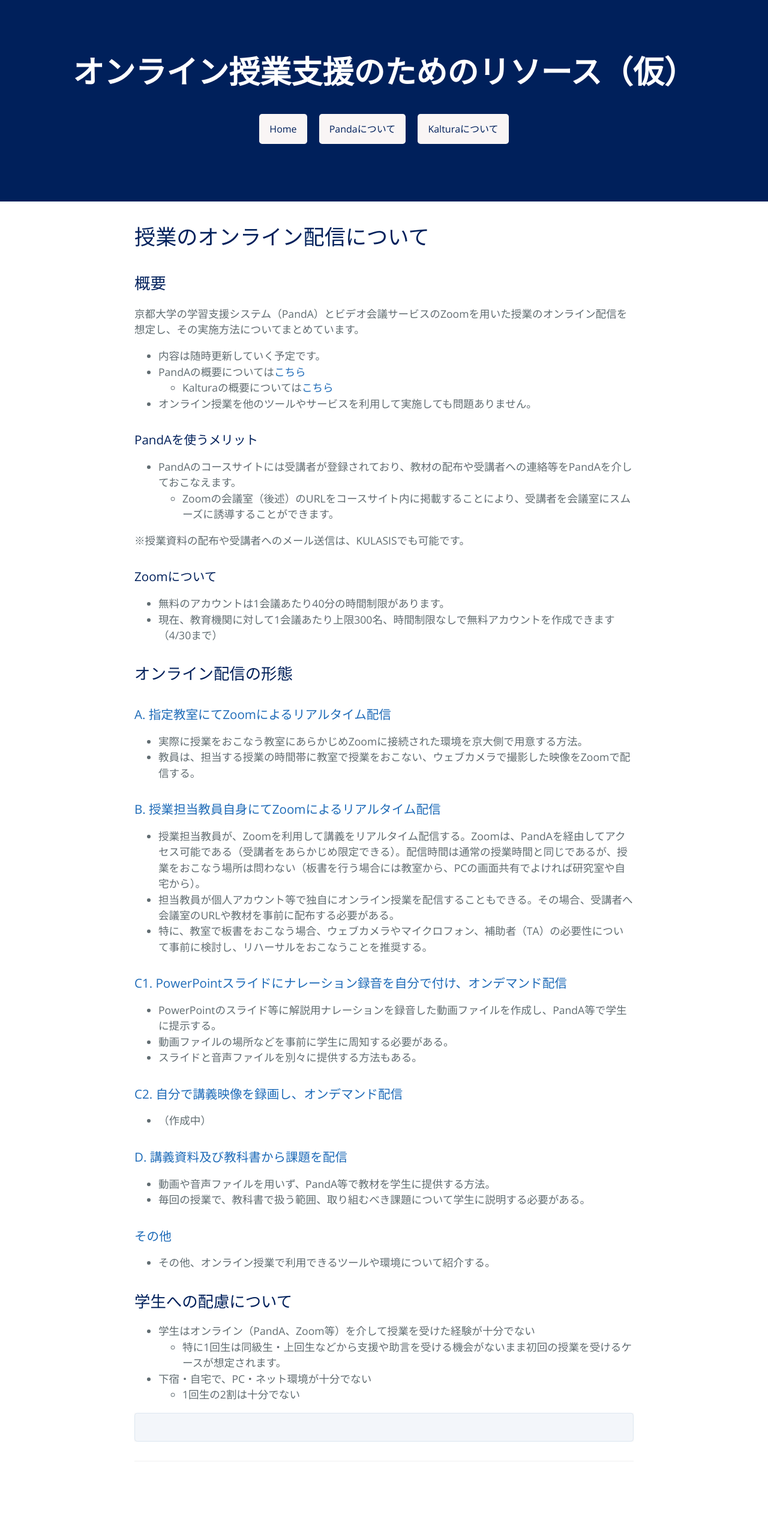
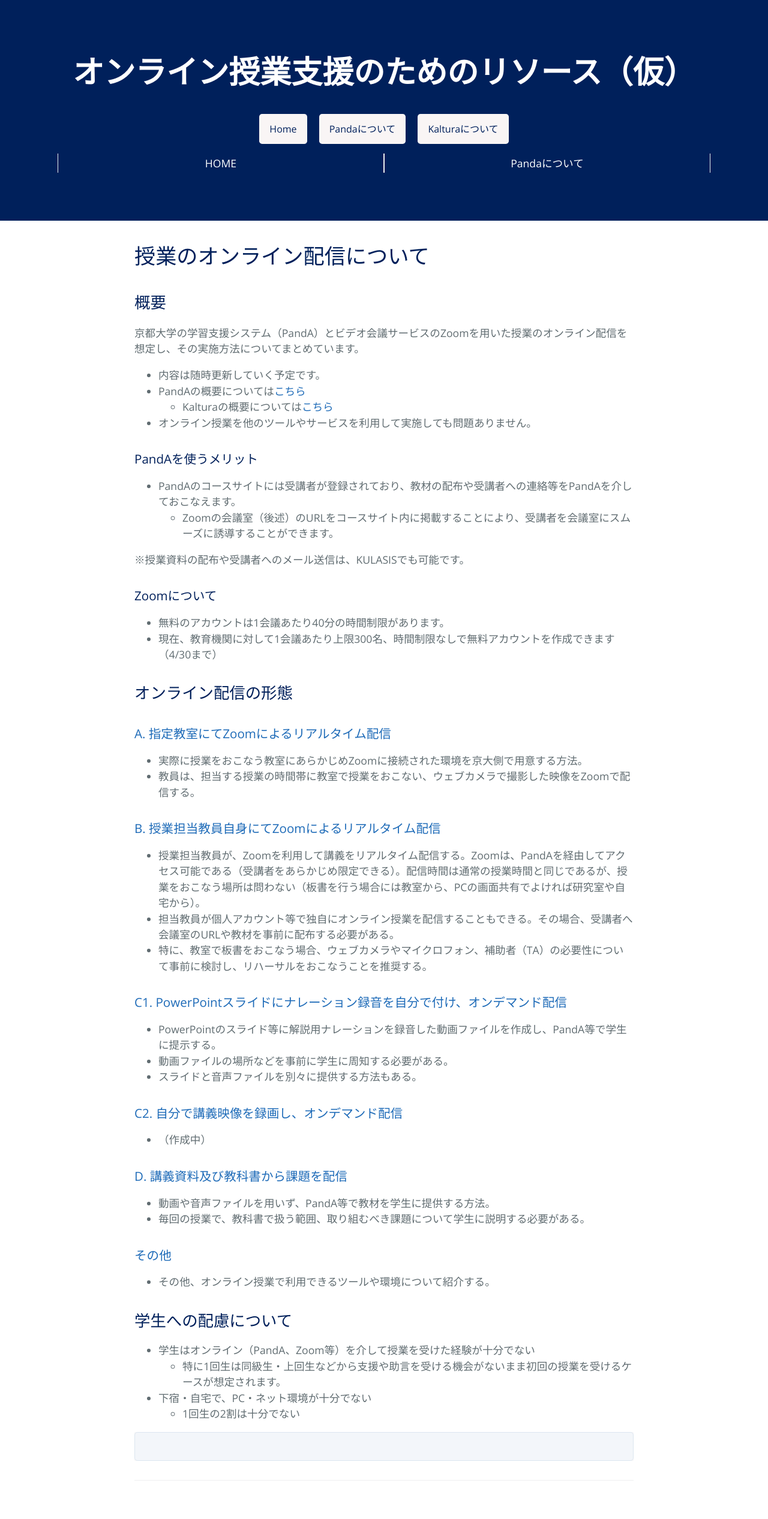
Before and after one commit to isankadn/oe, a Jekyll site: the page built from index.md, in a window 1280 px wide. Shown: the whole page at 60% size. Built offline with Jekyll 4.4.1, drawn with Linux system fonts in a browser that asks for light colours; before the commit the page ends 2501 px from its top, so only the background shows below that.

Commit message:
color change

```diff
--- a/_includes/page-header.html
+++ b/_includes/page-header.html
@@ -4,4 +4,77 @@
   <a href="/oe" class="btn">Home</a>
   <a href="/oe/panda.html" class="btn">Pandaについて</a>
   <a href="/oe/kaltura.html" class="btn">Kalturaについて</a>
+<style>
+
+		.gnav {
+			font-size: 1.1rem;
+			display: flex;
+			height: 2rem;
+			margin: 0 auto;
+			padding-inline-start: 0px;
+		}
+
+		.gnav > li {
+			width: 50%;
+		}
+
+		.gnav li {
+			list-style: none;
+			position: relative;
+		}
+
+		.gnav li a {
+			border-right: 1px solid #eee;
+			border-left: 1px solid #eee;
+			color: #fff;
+			display: block;
+			height: 2rem;
+			line-height: 2rem;
+			text-align: center;
+			text-decoration: none;
+			width: 100%;
+		}
+
+
+		.gnav ul{
+			padding-inline-start: 0px;
+		}
+
+		.gnav li li {
+			background: #4d6675;
+			height: 0;
+			overflow: hidden;
+			transition: .5s;
+		}
+
+		.gnav li li a {
+			border-top: 1px solid #eee;
+			border-bottom: 1px solid #eee;
+		}
+
+		.gnav li > ul{
+			padding-inline-start: 0px;
+		}
+
+		.gnav li:hover > ul > li {
+			height: 2rem;
+			overflow: visible;
+		}
+
+
+	</style>
+  <ul class="gnav">
+		  <li>
+		    <a href="https://isankadn.github.io/oe">HOME</a>
+		  </li>
+		  <li>
+		    <a>Pandaについて</a>
+		    <ul>
+		      <li><a href="https://utelecon.github.io/oc">Kalturaについて</a></li>
+		      <li><a href="">Zoomについて</a></li>
+		    </ul>
+		  </li>
+
+		</ul>
+
 </section>
```
